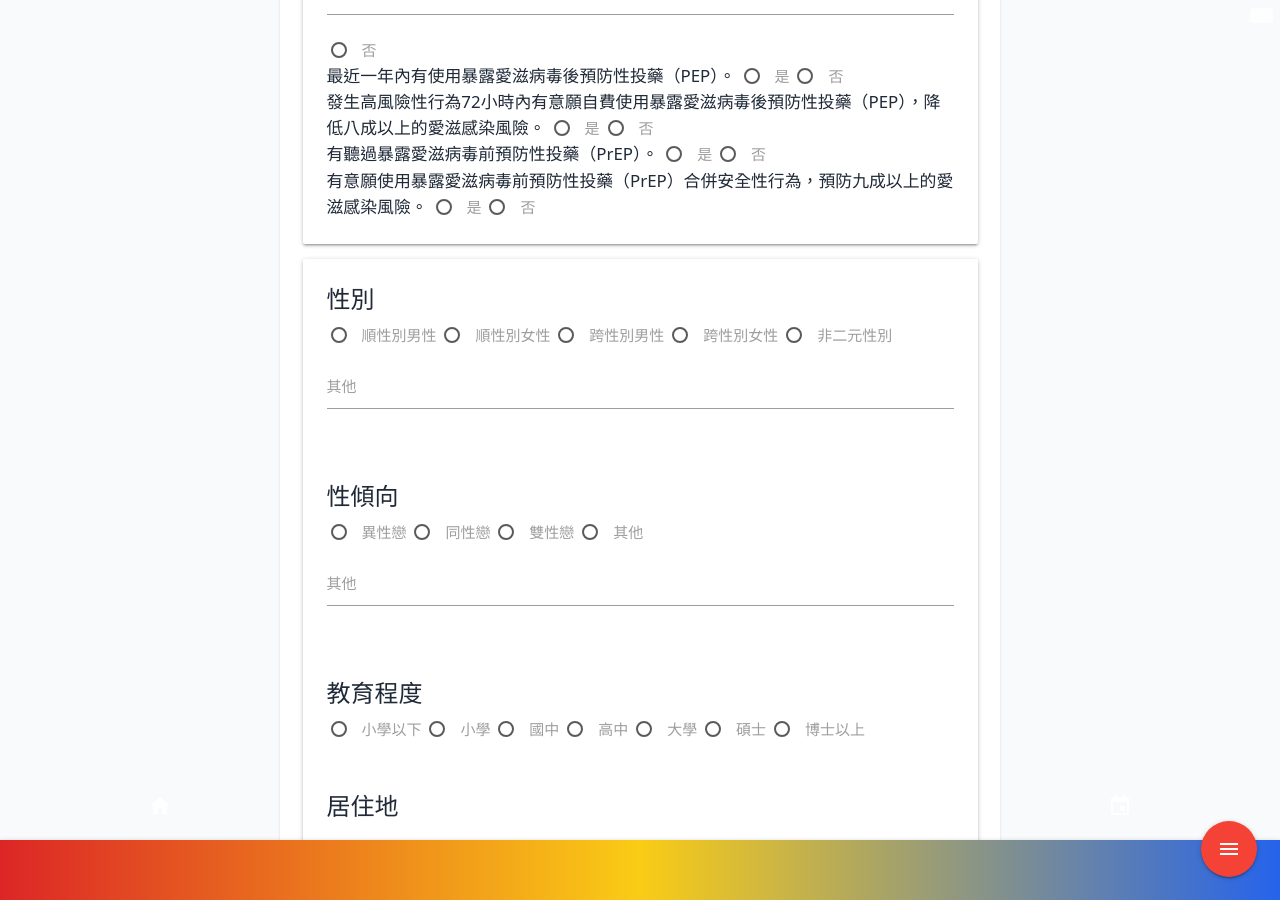
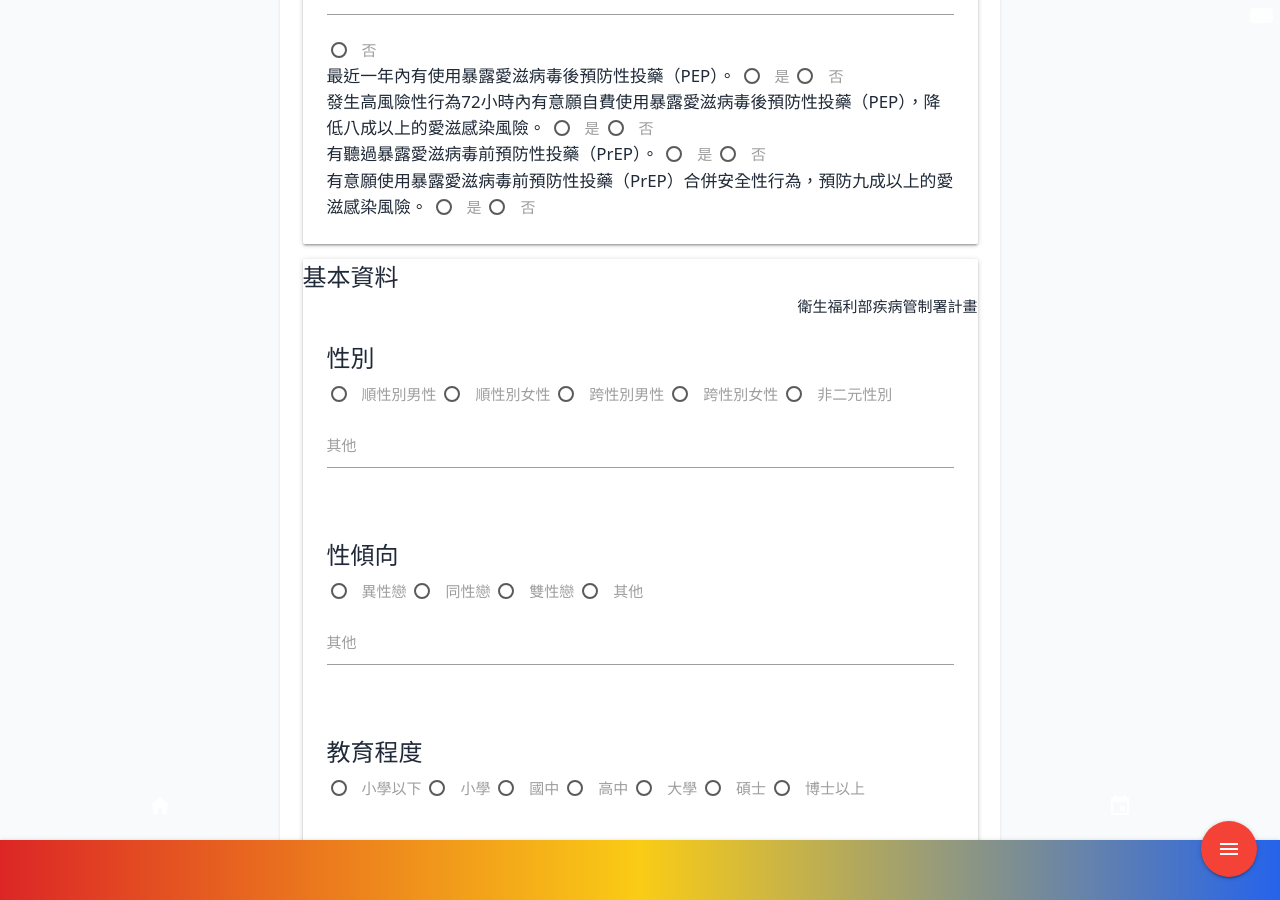
Before and after one commit to Gisneyland/Gisneyland.github.io, a Jekyll site: the page built from hiva/index.html, in a window 1280 px wide and 900 px high, scrolled down 1728 px. Built offline with Jekyll 4.4.1, drawn with Linux system fonts in a browser that asks for light colours; nearby versions of some CDN libraries.

Commit message:
Update profile.html

```diff
--- a/_includes/questionnaire/profile.html
+++ b/_includes/questionnaire/profile.html
@@ -1,5 +1,8 @@
 <div class="card">
-<!-- 性別 -->
+    <span class="card-title" data-i18n="profile_title">基本資料</span>
+    <p class="text-right">衛生福利部疾病管制署計畫</p>
+
+    <!-- 性別 -->
     <div class="card-content">
       <span class="card-title" data-i18n="gender">性別</span>
       <p>
```
